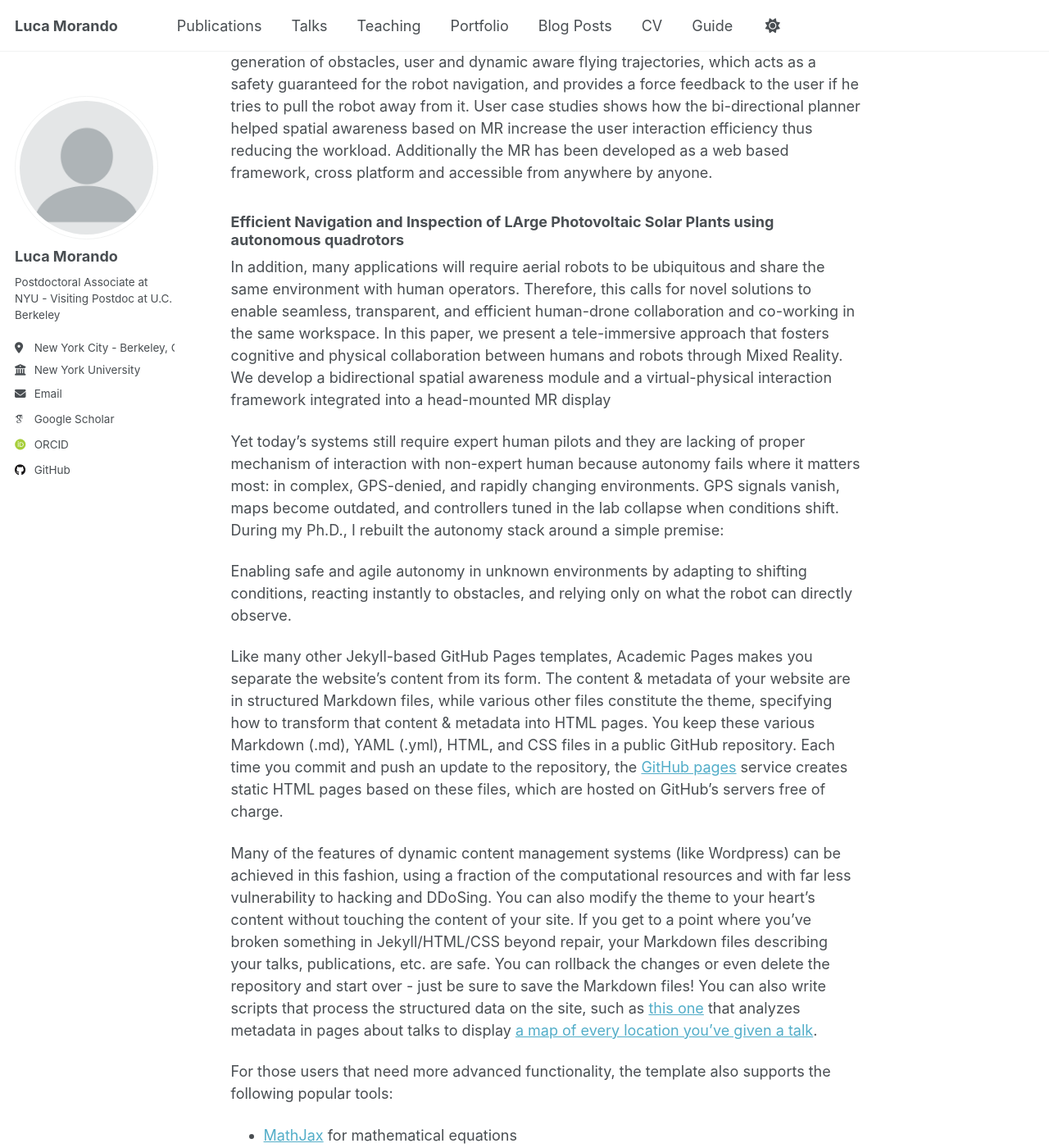
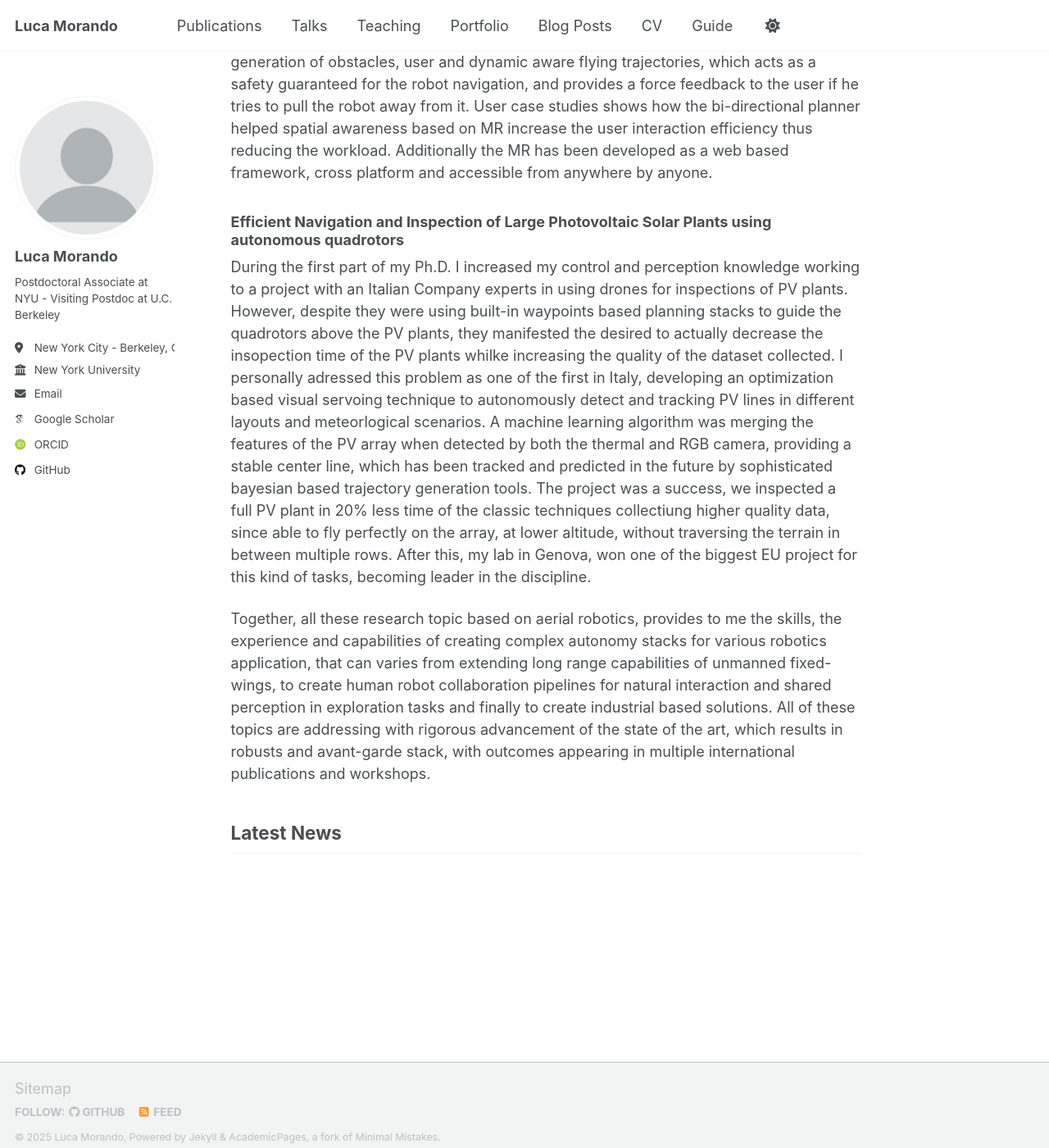
Before and after one commit to lucamorando95/lucamorando95.github.io, a Jekyll site: the page built from _pages/about.md, in a window 1280 px wide and 1400 px high, scrolled down 2151 px. Shown: the whole window at 82% size. Built offline with Jekyll 4.4.1, drawn with Linux system fonts in a browser that asks for light colours; some web fonts are replaced; a script that is not in the unit is left out; some of the changed text lies outside the part shown.

Commit message:
Update about.md

```diff
--- a/_pages/about.md
+++ b/_pages/about.md
@@ -39,62 +39,13 @@ To achieve this, the user can control the robot giving him spatial waypoints or
 Additionally, the user can be guided by the robot as well, which it runs an onboard autonomous pipeline based on generation of obstacles, user and dynamic aware flying trajectories, which acts as a safety guaranteed for the robot navigation, and provides a force feedback to the user if he tries to pull the robot away from it.
 User case studies shows how the bi-directional planner helped spatial awareness based on MR increase the user interaction efficiency thus reducing the workload. Additionally the MR has been developed as a web based framework, cross platform and accessible from anywhere by anyone.
 
-### Efficient Navigation and Inspection of LArge Photovoltaic Solar Plants using autonomous quadrotors
+### Efficient Navigation and Inspection of Large Photovoltaic Solar Plants using autonomous quadrotors
+During the first part of my Ph.D. I increased my control and perception knowledge working to a project with an Italian Company experts in using drones for inspections of PV plants. However, despite they were using built-in waypoints based planning stacks to guide the quadrotors above the PV plants, they manifested the desired to actually decrease the insopection time of the PV plants whilke increasing the quality of the dataset collected. I personally adressed this problem as one of the first in Italy, developing an optimization based visual servoing technique to autonomously detect and tracking PV lines in different layouts and meteorlogical scenarios. A machine learning algorithm was merging the features of the PV array when detected by both the thermal and RGB camera, providing a stable center line, which has been tracked and predicted in the future by sophisticated bayesian based trajectory generation tools.
+The project was a success, we inspected a full PV plant in 20% less time of the classic techniques collectiung higher quality data, since able to fly perfectly on the array, at lower altitude, without traversing the terrain in between multiple rows.
+After this, my lab in Genova, won one of the biggest EU project for this kind of tasks, becoming leader in the discipline.
+
+Together, all these research topic based on aerial robotics, provides to me the skills, the experience and capabilities of creating complex autonomy stacks for various robotics application, that can varies from extending long range capabilities of unmanned fixed-wings, to create human robot collaboration pipelines for natural interaction and shared perception in exploration tasks and finally to create industrial based solutions.
+All of these topics are addressing with rigorous advancement of the state of the art, which results in robusts and avant-garde stack, with outcomes appearing in multiple international publications and workshops.
 
 
-In addition, many applications
-will require aerial robots to be ubiquitous and share the same environment with human operators.
-Therefore, this calls for novel solutions to enable seamless, transparent, and efficient human-drone
-collaboration and co-working in the same workspace. In this paper, we present a tele-immersive
-approach that fosters cognitive and physical collaboration between humans and robots through
-Mixed Reality. We develop a bidirectional spatial awareness module and a virtual-physical interaction
-framework integrated into a head-mounted MR display
-
-
-
-Yet today’s systems still require expert human pilots and they are lacking of proper mechanism of interaction with non-expert human  because autonomy fails where it matters most: in complex, GPS-denied, and rapidly changing environments. GPS signals vanish, maps become outdated, and controllers tuned in the lab collapse when conditions shift. During my Ph.D., I rebuilt the autonomy stack around a simple premise:
-
-Enabling safe and agile autonomy in unknown environments by adapting to shifting conditions, reacting instantly to obstacles, and relying only on what the robot can directly observe.
-
-
-Like many other Jekyll-based GitHub Pages templates, Academic Pages makes you separate the website's content from its form. The content & metadata of your website are in structured Markdown files, while various other files constitute the theme, specifying how to transform that content & metadata into HTML pages. You keep these various Markdown (.md), YAML (.yml), HTML, and CSS files in a public GitHub repository. Each time you commit and push an update to the repository, the [GitHub pages](https://pages.github.com/) service creates static HTML pages based on these files, which are hosted on GitHub's servers free of charge.
-
-Many of the features of dynamic content management systems (like Wordpress) can be achieved in this fashion, using a fraction of the computational resources and with far less vulnerability to hacking and DDoSing. You can also modify the theme to your heart's content without touching the content of your site. If you get to a point where you've broken something in Jekyll/HTML/CSS beyond repair, your Markdown files describing your talks, publications, etc. are safe. You can rollback the changes or even delete the repository and start over - just be sure to save the Markdown files! You can also write scripts that process the structured data on the site, such as [this one](https://github.com/academicpages/academicpages.github.io/blob/master/talkmap.ipynb) that analyzes metadata in pages about talks to display [a map of every location you've given a talk](https://academicpages.github.io/talkmap.html).
-
-For those users that need more advanced functionality, the template also supports the following popular tools:
-- [MathJax](https://www.mathjax.org/) for mathematical equations
-- [Mermaid](https://mermaid.js.org/) for diagraming
-- [Plotly](https://plotly.com/javascript/) for plotting
-
-Getting started
-======
-1. Register a GitHub account if you don't have one and confirm your e-mail (required!)
-1. Fork [this template](https://github.com/academicpages/academicpages.github.io) by clicking the "Use this template" button in the top right.
-1. Go to the repository's settings (rightmost item in the tabs that start with "Code", should be below "Unwatch"). Rename the repository "[your GitHub username].github.io", which will also be your website's URL.
-1. Set site-wide configuration and create content & metadata (see below -- also see [this set of diffs](https://archive.is/3TPas) showing what files were changed to set up [an example site](https://getorg-testacct.github.io) for a user with the username "getorg-testacct")
-1. Upload any files (like PDFs, .zip files, etc.) to the files/ directory. They will appear at https://[your GitHub username].github.io/files/example.pdf.
-1. Check status by going to the repository settings, in the "GitHub pages" section
-
-Site-wide configuration
-------
-The main configuration file for the site is in the base directory in [_config.yml](https://github.com/academicpages/academicpages.github.io/blob/master/_config.yml), which defines the content in the sidebars and other site-wide features. You will need to replace the default variables with ones about yourself and your site's github repository. The configuration file for the top menu is in [_data/navigation.yml](https://github.com/academicpages/academicpages.github.io/blob/master/_data/navigation.yml). For example, if you don't have a portfolio or blog posts, you can remove those items from that navigation.yml file to remove them from the header.
-
-Create content & metadata
-------
-For site content, there is one Markdown file for each type of content, which are stored in directories like _publications, _talks, _posts, _teaching, or _pages. For example, each talk is a Markdown file in the [_talks directory](https://github.com/academicpages/academicpages.github.io/tree/master/_talks). At the top of each Markdown file is structured data in YAML about the talk, which the theme will parse to do lots of cool stuff. The same structured data about a talk is used to generate the list of talks on the [Talks page](https://academicpages.github.io/talks), each [individual page](https://academicpages.github.io/talks/2012-03-01-talk-1) for specific talks, the talks section for the [CV page](https://academicpages.github.io/cv), and the [map of places you've given a talk](https://academicpages.github.io/talkmap.html) (if you run this [python file](https://github.com/academicpages/academicpages.github.io/blob/master/talkmap.py) or [Jupyter notebook](https://github.com/academicpages/academicpages.github.io/blob/master/talkmap.ipynb), which creates the HTML for the map based on the contents of the _talks directory).
-
-**Markdown generator**
-
-The repository includes [a set of Jupyter notebooks](https://github.com/academicpages/academicpages.github.io/tree/master/markdown_generator
-) that converts a CSV containing structured data about talks or presentations into individual Markdown files that will be properly formatted for the Academic Pages template. The sample CSVs in that directory are the ones I used to create my own personal website at stuartgeiger.com. My usual workflow is that I keep a spreadsheet of my publications and talks, then run the code in these notebooks to generate the Markdown files, then commit and push them to the GitHub repository.
-
-How to edit your site's GitHub repository
-------
-Many people use a git client to create files on their local computer and then push them to GitHub's servers. If you are not familiar with git, you can directly edit these configuration and Markdown files directly in the github.com interface. Navigate to a file (like [this one](https://github.com/academicpages/academicpages.github.io/blob/master/_talks/2012-03-01-talk-1.md) and click the pencil icon in the top right of the content preview (to the right of the "Raw | Blame | History" buttons). You can delete a file by clicking the trashcan icon to the right of the pencil icon. You can also create new files or upload files by navigating to a directory and clicking the "Create new file" or "Upload files" buttons.
-
-Example: editing a Markdown file for a talk
-![Editing a Markdown file for a talk](/images/editing-talk.png)
-
-For more info
-------
-More info about configuring Academic Pages can be found in [the guide](https://academicpages.github.io/markdown/), the [growing wiki](https://github.com/academicpages/academicpages.github.io/wiki), and you can always [ask a question on GitHub](https://github.com/academicpages/academicpages.github.io/discussions). The [guides for the Minimal Mistakes theme](https://mmistakes.github.io/minimal-mistakes/docs/configuration/) (which this theme was forked from) might also be helpful.
+## Latest News
```
